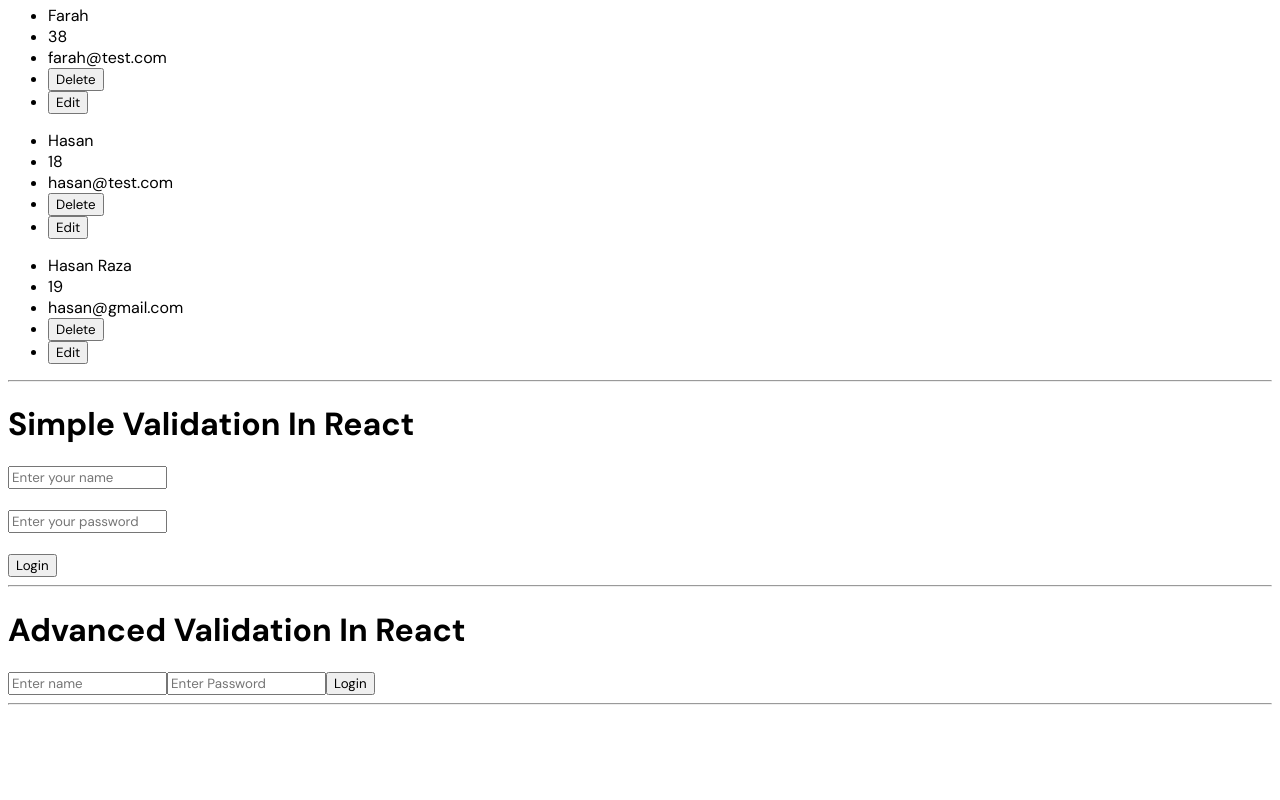
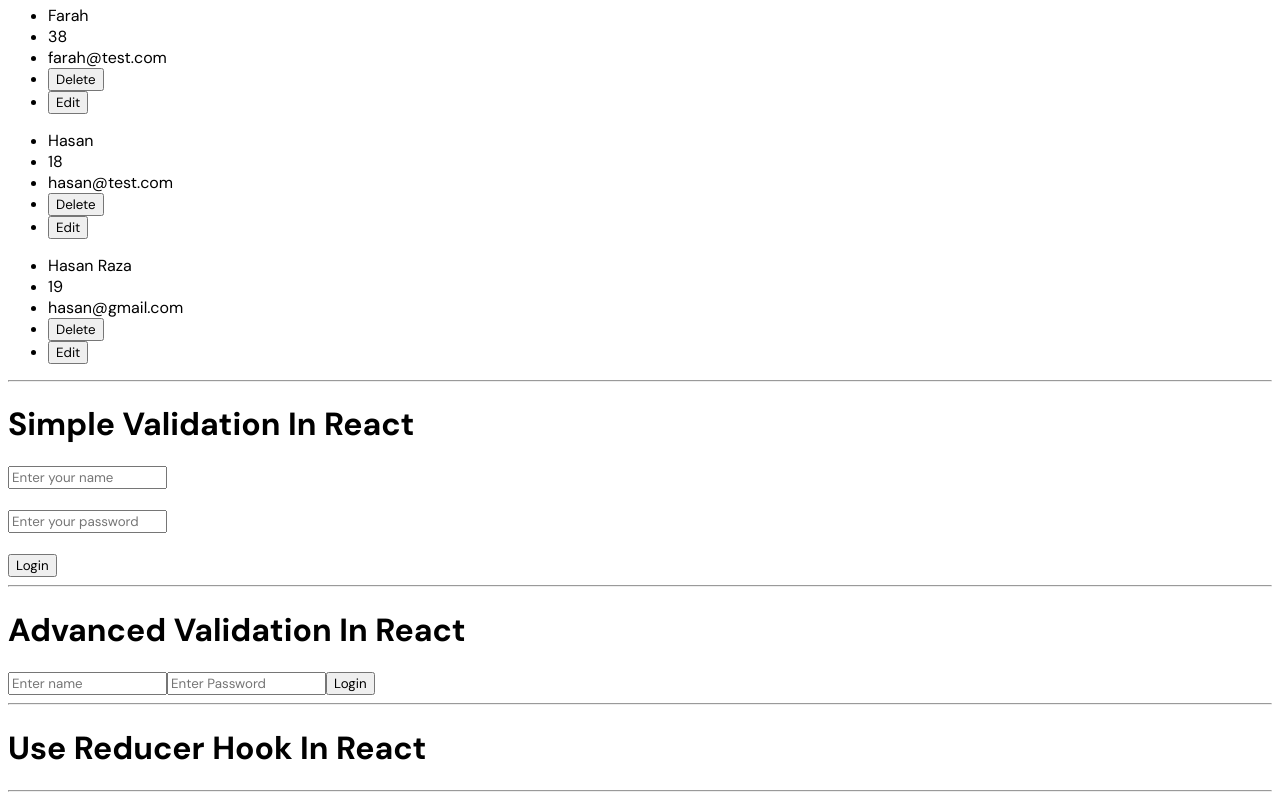
Before and after one commit to MoeezAhmed-Developer/React-Course, a React (Vite) app: page /pk/others in a window 1280 px wide. Shown: the part 3036-3836 px from the top of the page. Before the commit the page ends 3749 px from the top, so only its background shows below. Built offline with nearby package versions, Linux system fonts and the light colour scheme; data requests are answered from the project's data file.

Commit message:
use redycer hook

```diff
--- /dev/null
+++ b/src/components/UseReducerHook.jsx
@@ -0,0 +1,7 @@
+export default function UseReducerHook() {
+  return (
+    <div>
+      <h1>Use Reducer Hook In React</h1>
+    </div>
+  );
+}
--- a/src/pages/Other.jsx
+++ b/src/pages/Other.jsx
@@ -14,6 +14,7 @@
 import UserList from "../components/UserList";
 import SimpleValidation from "../components/SimpleValidation";
 import AdcValidation from "../components/AdvancedValidation";
+import UseReducerHook from "../components/UseReducerHook";
 
 function OtherPage() {
   document.title = "Others | React";
@@ -35,6 +36,7 @@
       <UserList /> <hr />
       <SimpleValidation /> <hr />
       <AdcValidation /> <hr />
+      <UseReducerHook /> <hr />
     </div>
   );
 }
```
